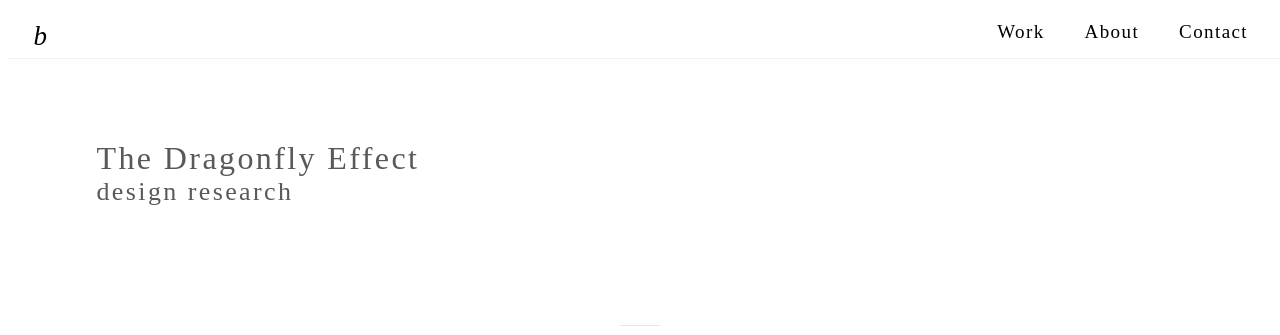
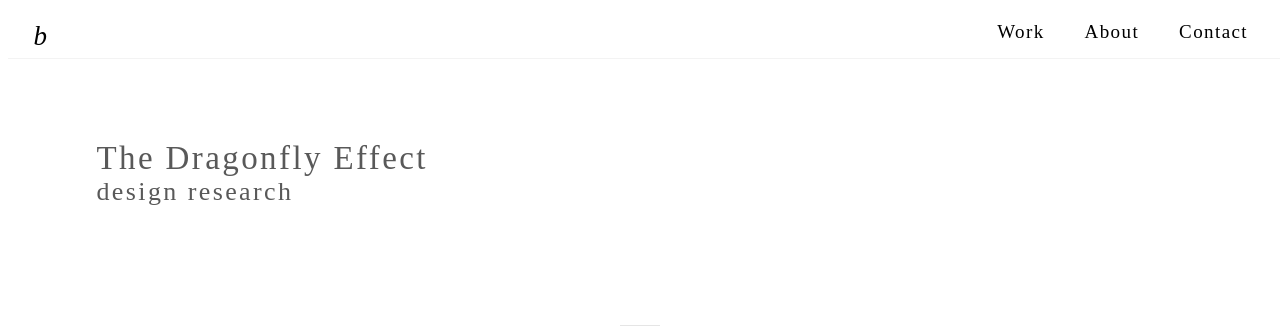
Before and after one commit to bkwon0402/bkwon0402.github.io, a Jekyll site: the page built from ytf.md, in a window 1280 px wide. Shown: the top 335 px of the page. Built offline with Jekyll 4.4.1, drawn with Linux system fonts in a browser that asks for light colours; some web fonts are replaced.

Commit message:
Update core.css

```diff
--- a/styles/core.css
+++ b/styles/core.css
@@ -151,7 +151,7 @@ hr.style-six {
 }
 
 #portfolio_hero {
-	font-size: 		32px;
+	font-size: 		33px;
 	margin-left: 	7%;
 	margin-top: 	140px;
 	margin-bottom: 	90px;
```
